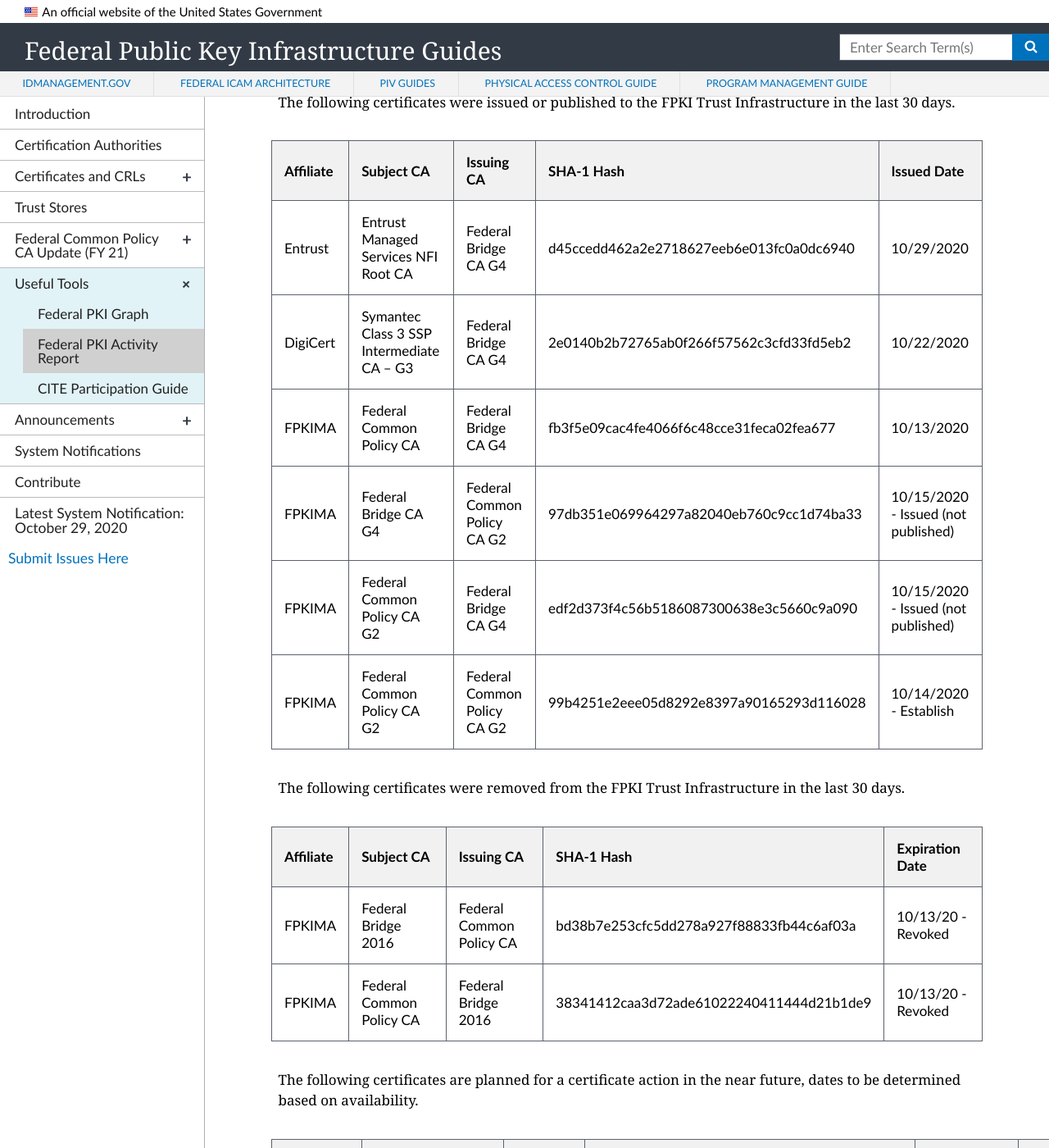
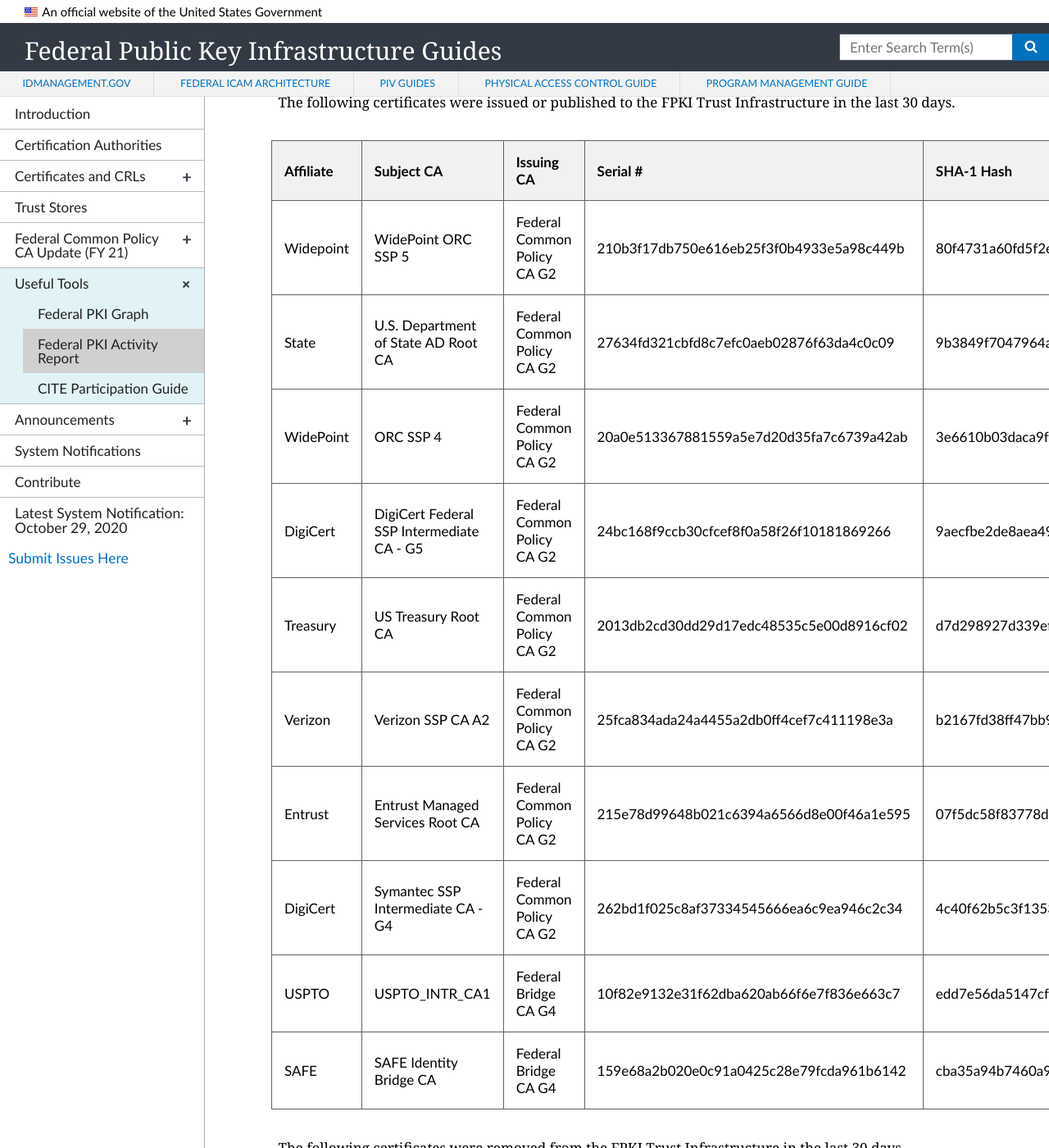
Before and after one commit to GSA/fpki-guides, a Jekyll site: the page built from _tools/03_fpki_activity_report.md, in a window 1280 px wide and 1400 px high, scrolled down 1625 px. Shown: the whole window at 82% size. Built offline with Jekyll 4.4.1, drawn with Linux system fonts in a browser that asks for light colours; nearby versions of some CDN libraries; some of the changed text lies outside the part shown.

Commit message:
Updated tables for Nov 2020 activity

```diff
--- a/_tools/03_fpki_activity_report.md
+++ b/_tools/03_fpki_activity_report.md
@@ -5,7 +5,7 @@
 permalink: tools/fpkiactivityreport/
 ---
 
-Updated: November 10, 2020
+Updated: December 2, 2020
 
 This report provides a technical and policy compliance status for each Federal Public Key Infrastructure (FPKI) Affiliate.
 
@@ -28,36 +28,32 @@
 
 The following certificates were issued or published to the FPKI Trust Infrastructure in the last 30 days.
 
-| Affiliate | Subject CA | Issuing CA | SHA-1 Hash | Issued Date |
-| --------- | ---------- | ---------- | ------ | ------ |
-| Entrust | Entrust Managed Services NFI Root CA | Federal Bridge CA G4 | d45ccedd462a2e2718627eeb6e013fc0a0dc6940 | 10/29/2020 |
-| DigiCert | Symantec Class 3 SSP Intermediate CA – G3 | Federal Bridge CA G4 | 2e0140b2b72765ab0f266f57562c3cfd33fd5eb2 | 10/22/2020 |
-| FPKIMA | Federal Common Policy CA  | Federal Bridge CA G4 | fb3f5e09cac4fe4066f6c48cce31feca02fea677 | 10/13/2020 |
-| FPKIMA | Federal Bridge CA G4 | Federal Common Policy CA G2 | 97db351e069964297a82040eb760c9cc1d74ba33 | 10/15/2020 - Issued (not published) |
-| FPKIMA | Federal Common Policy CA G2 | Federal Bridge CA G4 | edf2d373f4c56b5186087300638e3c5660c9a090 | 10/15/2020 - Issued (not published) |
-| FPKIMA | Federal Common Policy CA G2 | Federal Common Policy CA G2 | 99b4251e2eee05d8292e8397a90165293d116028 | 10/14/2020 - Establish |
+| Affiliate | Subject CA | Issuing CA | Serial # | SHA-1 Hash | Issued Date |
+| --------- | ---------- | ---------- | ------ | ------ | ------ |
+| Widepoint | WidePoint ORC SSP 5 | Federal Common Policy CA G2 | 210b3f17db750e616eb25f3f0b4933e5a98c449b | 80f4731a60fd5f2eb0468d0629310daa50ad210d | 11/19/20 |
+| State | U.S. Department of State AD Root CA | Federal Common Policy CA G2 | 27634fd321cbfd8c7efc0aeb02876f63da4c0c09 | 9b3849f7047964a6654988054956e478ccb75ded | 11/18/20 |
+| WidePoint | ORC SSP 4 | Federal Common Policy CA G2 | 20a0e513367881559a5e7d20d35fa7c6739a42ab | 3e6610b03daca9fa07e1093b60ccb8927c42d83b | 11/18/20 |
+| DigiCert | DigiCert Federal SSP Intermediate CA - G5 | Federal Common Policy CA G2 | 24bc168f9ccb30cfcef8f0a58f26f10181869266 | 9aecfbe2de8aea49d220bbf799172c00527fe756 | 11/18/20 |
+| Treasury | US Treasury Root CA | Federal Common Policy CA G2 | 2013db2cd30dd29d17edc48535c5e00d8916cf02 | d7d298927d339efa414f2565923e28b98acd970a | 11/18/20 |
+| Verizon | Verizon SSP CA A2 | Federal Common Policy CA G2 | 25fca834ada24a4455a2db0ff4cef7c411198e3a | b2167fd38ff47bb910d8dcc32fcc3b7b63a09ff7 | 11/18/20 |
+| Entrust | Entrust Managed Services Root CA | Federal Common Policy CA G2 | 215e78d99648b021c6394a6566d8e00f46a1e595 | 07f5dc58f83778d5b5738a988292c00a674a0f40 | 11/18/20 |
+| DigiCert | Symantec SSP Intermediate CA - G4 | Federal Common Policy CA G2 | 262bd1f025c8af37334545666ea6c9ea946c2c34 | 4c40f62b5c3f13533a8f8a1d44f8b027aaa0fd3d | 11/18/20 |
+| USPTO | USPTO_INTR_CA1 | Federal Bridge CA G4 | 10f82e9132e31f62dba620ab66f6e7f836e663c7 | edd7e56da5147cf98ea580a176a27bc990b243ce | 11/12/20 |
+| SAFE | SAFE Identity Bridge CA | Federal Bridge CA G4 | 159e68a2b020e0c91a0425c28e79fcda961b6142 | cba35a94b7460a9e86ff7c95123a849ccd7be1ab | 11/12/20 |
+
 
 The following certificates were removed from the FPKI Trust Infrastructure in the last 30 days.
 
-| Affiliate | Subject CA | Issuing CA | SHA-1 Hash | Expiration Date |
-| --------- | ---------- | ---------- | ------ | ------ |
-| FPKIMA | Federal Bridge 2016 | Federal Common Policy CA | bd38b7e253cfc5dd278a927f88833fb44c6af03a | 10/13/20 - Revoked |
-| FPKIMA | Federal Common Policy CA | Federal Bridge 2016 | 38341412caa3d72ade61022240411444d21b1de9 | 10/13/20 - Revoked |
+| Affiliate | Subject CA | Issuing CA | Serial # | SHA-1 Hash | Expiration Date |
+| --------- | ---------- | ---------- | ------ | ------ | ------ |
+| - | - | - | - | - | - |
+
 
 The following certificates are planned for a certificate action in the near future, dates to be determined based on availability.
 
-| Affiliate | Subject CA | Issuing CA | SHA-1 Hash | Expiration Date | Action |
-| --------- | ---------- | ---------- | ---------- | ---------- | -------- |
-| SAFE | TBD | Federal Bridge CA G4 | TBD | TBD | Issue - 11/12/2020 |
-| USPTO | USPTO_INTR_CA1 | Federal Bridge CA G4 | 978ec2f323452f8f46932b8550663d68b6e96af7 | 12/12/2022 | Re-issue 11/12/2020 |
-| DigiCert | DigiCert Federal SSP Intermediate CA - G5 | Federal Common Policy CA G2 | TBD | 12/13/2028 | Issue – 11/18/2020 |
-| DigiCert | Symantec SSP Intermediate CA - G4 | Federal Common Policy CA G2 | TBD | 11/12/2024 | Issue – 11/18/2020 |
-| Entrust | Entrust Managed Services Root CA | Federal Common Policy CA G2 | TBD | 8/14/2029 | Issue – 11/18/2020 |
-| State | U.S. Department of State AD Root CA | Federal Common Policy CA G2 | TBD | 11/18/2023 | Issue – 11/18/2020 |
-| Treasury | US Treasury Root CA | Federal Common Policy CA G2 | TBD | 8/14/2022 | Issue – 11/18/20 |
-| WidePoint | ORC SSP 4 | Federal Common Policy CA G2 | TBD | 1/21/2024 | Issue – 11/18/20 |
-| WidePoint | WidePoint ORC SSP 5 | Federal Common Policy CA G2 | TBD | 11/18/2030 | Issue – 11/18/20 |
-| Verizon | Verizon SSP CA A2 | Federal Common Policy CA G2 | TBD | 12/6/2026 | Issue – 11/18/20 |
+| Affiliate | Subject CA | Issuing CA | Serial # | SHA-1 Hash | Expiration Date | Action |
+| --------- | ---------- | ---------- | ---------- | ---------- | -------- | -------- |
+| USPTO | USPTO_INTR_CA1 | Federal Bridge CA G4 | 189a971b30cc79b60b35e21789db1c479cd949f0 | 978ec2f323452f8f46932b8550663d68b6e96af7 | 12/12/2022 | Revoke 12/8/2020 |
 
 
 
```
